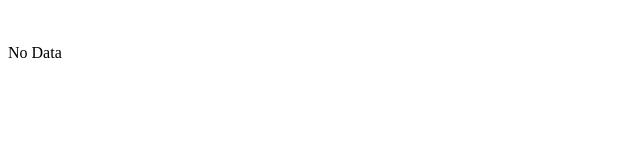
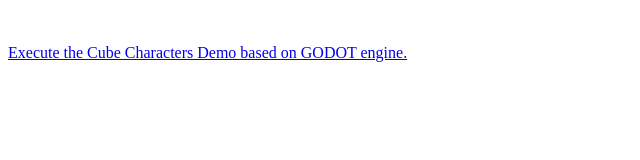
Before and after one commit to To-Fujita/Godot_v3.2-Cube_Characters, a plain HTML site: page index.html in a window 1280 px wide. Shown: the whole page, without its empty margins (0-640 px from the left). Drawn offline with Linux system fonts and the light colour scheme.

Commit message:
Add files via upload

```diff
--- a/index.html
+++ b/index.html
@@ -2,12 +2,12 @@
 <html>
 <head>
   <meta http-equiv="content-type" charset="utf-8"/>
-  <title>Index #000</title>
+  <title>Index for Godot Demo #000</title>
 </head>
 
 <body>
 <BR><BR>
-No Data
+<a href = "Cube_Characters_Demo.html">Execute the Cube Characters Demo based on GODOT engine.</a>
 <BR><BR>
 
 </body>
```
